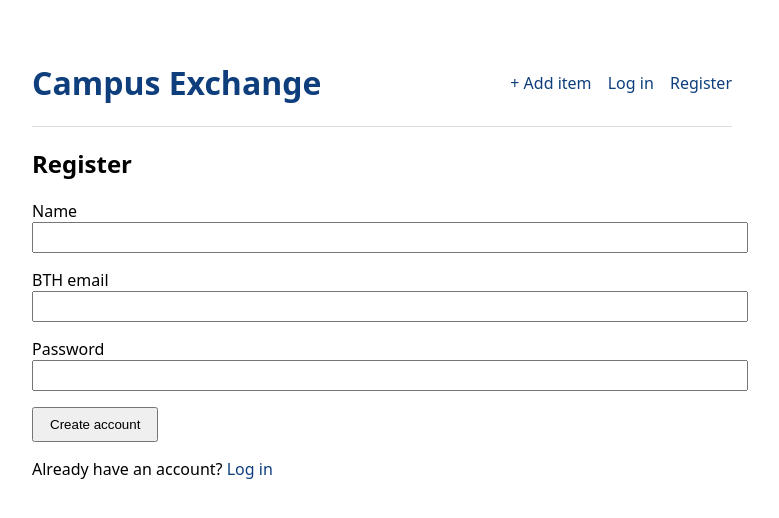
After one commit to MohamedK040/campus-exchange, a Flask app: page /register in a window 1280 px wide. The commit adds this page. Shown: the top 518 px of the page, without its empty margins (258-1037 px from the left). Run offline with Flask 3, Linux system fonts and the light colour scheme.

Commit message:
Add user registration and login

```diff
--- a/app.py
+++ b/app.py
@@ -1,12 +1,30 @@
 from flask import Flask, render_template, request, redirect, url_for
 from flask_sqlalchemy import SQLAlchemy
+from flask_login import LoginManager, UserMixin, login_user, logout_user, current_user
+from werkzeug.security import generate_password_hash, check_password_hash
 import os
 
 app = Flask(__name__)
 basedir = os.path.abspath(os.path.dirname(__file__))
 app.config["SQLALCHEMY_DATABASE_URI"] = "sqlite:///" + os.path.join(basedir, "campus_exchange.db")
+app.config["SECRET_KEY"] = "change-this-to-something-secret"
 
 db = SQLAlchemy(app)
+
+login_manager = LoginManager(app)
+login_manager.login_view = "login"
+
+
+class User(UserMixin, db.Model):
+    id = db.Column(db.Integer, primary_key=True)
+    name = db.Column(db.String(120), nullable=False)
+    email = db.Column(db.String(120), unique=True, nullable=False)
+    password_hash = db.Column(db.String(255), nullable=False)
+
+
+@login_manager.user_loader
+def load_user(user_id):
+    return User.query.get(int(user_id))
 
 
 class Item(db.Model):
@@ -16,10 +34,59 @@ class Item(db.Model):
     category = db.Column(db.String(60))
 
 
+class Request(db.Model):
+    id = db.Column(db.Integer, primary_key=True)
+    item_id = db.Column(db.Integer, db.ForeignKey("item.id"), nullable=False)
+    requester_name = db.Column(db.String(120), nullable=False)
+    status = db.Column(db.String(20), default="pending")
+    item = db.relationship("Item", backref="requests")
+
+
+@app.route("/register", methods=["GET", "POST"])
+def register():
+    if request.method == "POST":
+        name = request.form["name"]
+        email = request.form["email"]
+        password = request.form["password"]
+        if not email.endswith("student.bth.se"):
+            return render_template("register.html", error="Please use your BTH email address.")
+        if User.query.filter_by(email=email).first():
+            return render_template("register.html", error="That email is already registered.")
+        user = User(name=name, email=email, password_hash=generate_password_hash(password))
+        db.session.add(user)
+        db.session.commit()
+        login_user(user)
+        return redirect(url_for("home"))
+    return render_template("register.html")
+
+
+@app.route("/login", methods=["GET", "POST"])
+def login():
+    if request.method == "POST":
+        email = request.form["email"]
+        password = request.form["password"]
+        user = User.query.filter_by(email=email).first()
+        if user and check_password_hash(user.password_hash, password):
+            login_user(user)
+            return redirect(url_for("home"))
+        return render_template("login.html", error="Wrong email or password.")
+    return render_template("login.html")
+
+
+@app.route("/logout")
+def logout():
+    logout_user()
+    return redirect(url_for("home"))
+
+
 @app.route("/")
 def home():
-    items = Item.query.all()
-    return render_template("index.html", items=items)
+    q = request.args.get("q", "")
+    if q:
+        items = Item.query.filter(Item.title.contains(q)).all()
+    else:
+        items = Item.query.all()
+    return render_template("index.html", items=items, q=q)
 
 
 @app.route("/items/new", methods=["GET", "POST"])
@@ -36,6 +103,37 @@ def new_item():
     return render_template("new_item.html")
 
 
+@app.route("/items/<int:item_id>")
+def item_detail(item_id):
+    item = Item.query.get_or_404(item_id)
+    return render_template("item_detail.html", item=item)
+
+
+@app.route("/items/<int:item_id>/request", methods=["POST"])
+def request_item(item_id):
+    item = Item.query.get_or_404(item_id)
+    borrow = Request(item_id=item.id, requester_name=request.form["requester_name"])
+    db.session.add(borrow)
+    db.session.commit()
+    return redirect(url_for("item_detail", item_id=item.id))
+
+
+@app.route("/requests/<int:request_id>/accept", methods=["POST"])
+def accept_request(request_id):
+    borrow = Request.query.get_or_404(request_id)
+    borrow.status = "accepted"
+    db.session.commit()
+    return redirect(url_for("item_detail", item_id=borrow.item_id))
+
+
+@app.route("/requests/<int:request_id>/reject", methods=["POST"])
+def reject_request(request_id):
+    borrow = Request.query.get_or_404(request_id)
+    borrow.status = "rejected"
+    db.session.commit()
+    return redirect(url_for("item_detail", item_id=borrow.item_id))
+
+
 if __name__ == "__main__":
     with app.app_context():
         db.create_all()
--- a/templates/base.html
+++ b/templates/base.html
@@ -6,7 +6,8 @@
     <style>
         body { font-family: system-ui, sans-serif; max-width: 700px; margin: 40px auto; padding: 0 16px; }
         header { display: flex; justify-content: space-between; align-items: center; border-bottom: 1px solid #ddd; }
-        a { color: #0e7c73; text-decoration: none; }
+        nav a { margin-left: 12px; }
+        a { color: #0e3e7c; text-decoration: none; }
         li { margin-bottom: 12px; }
         input, textarea { width: 100%; padding: 6px; }
         button { padding: 8px 16px; }
@@ -15,7 +16,16 @@
 <body>
     <header>
         <a href="{{ url_for('home') }}"><h1>Campus Exchange</h1></a>
+        <nav>
         <a href="{{ url_for('new_item') }}">+ Add item</a>
+        {% if current_user.is_authenticated %}
+            <span>Hi, {{ current_user.name }}</span>
+            <a href="{{ url_for('logout') }}">Log out</a>
+        {% else %}
+            <a href="{{ url_for('login') }}">Log in</a>
+            <a href="{{ url_for('register') }}">Register</a>
+        {% endif %}
+        </nav>
     </header>
     <main>
         {% block content %}{% endblock %}
--- /dev/null
+++ b/templates/register.html
@@ -0,0 +1,12 @@
+{% extends "base.html" %}
+{% block content %}
+    <h2>Register</h2>
+    {% if error %}<p style="color:#c1443a">{{ error }}</p>{% endif %}
+    <form method="post">
+        <p><label>Name<br><input type="text" name="name" required></label></p>
+        <p><label>BTH email<br><input type="email" name="email" required></label></p>
+        <p><label>Password<br><input type="password" name="password" required></label></p>
+        <p><button type="submit">Create account</button></p>
+    </form>
+    <p>Already have an account? <a href="{{ url_for('login') }}">Log in</a></p>
+{% endblock %}
```
Also changed, not shown: templates/index.html (+8 -2 lines), templates/item_detail.html (added, +34 -0 lines), templates/login.html (added, +11 -0 lines).
